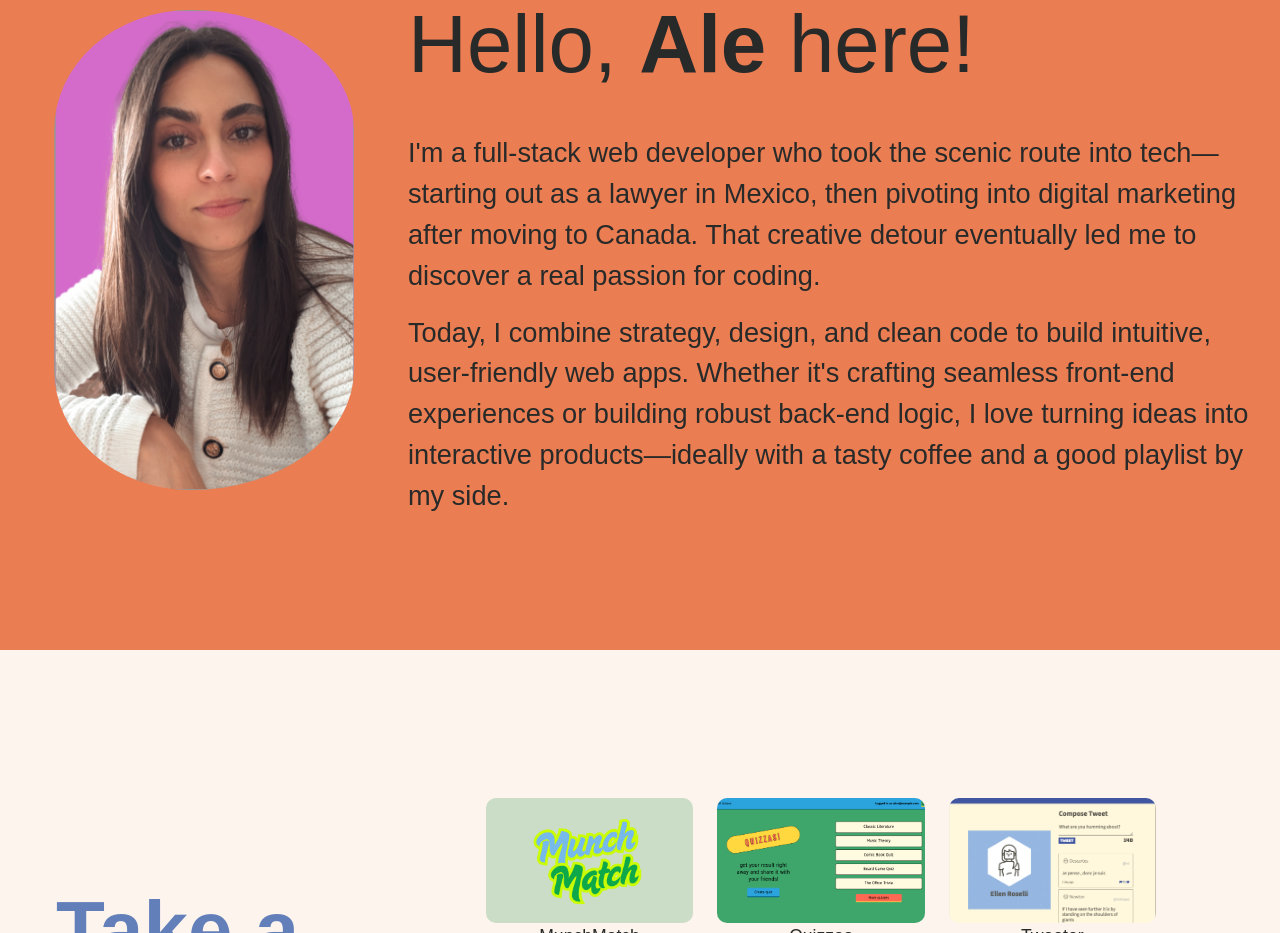
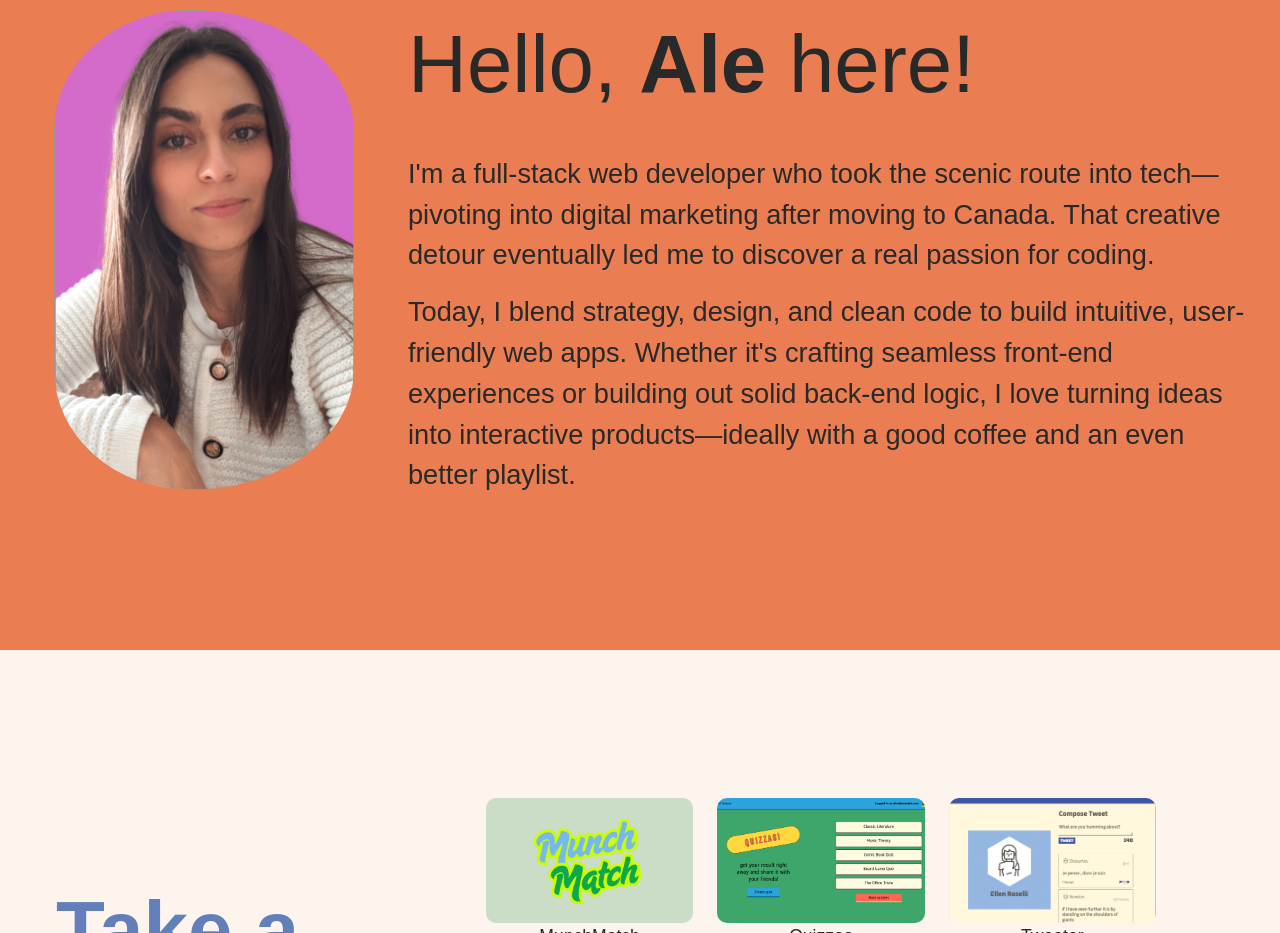
Before and after one commit to alemolina43/alemolina43.github.io, a React (Vite) app in the folder my-portfolio/: page / in a window 1280 px wide. Shown: the part 1100-2033 px from the top of the page. Built offline with nearby package versions, Linux system fonts and the light colour scheme; a web font is replaced by a local one.

Commit message:
Change bio

```diff
--- a/my-portfolio/src/components/About.jsx
+++ b/my-portfolio/src/components/About.jsx
@@ -11,16 +11,16 @@ function About() {
         </h2>
         <p>
           I&apos;m a full-stack web developer who took the scenic route into
-          tech—starting out as a lawyer in Mexico, then pivoting into digital
-          marketing after moving to Canada. That creative detour eventually led
-          me to discover a real passion for coding.
+          tech—pivoting into digital marketing after moving to Canada. That
+          creative detour eventually led me to discover a real passion for
+          coding.
         </p>
         <p>
-          Today, I combine strategy, design, and clean code to build intuitive,
+          Today, I blend strategy, design, and clean code to build intuitive,
           user-friendly web apps. Whether it&apos;s crafting seamless front-end
-          experiences or building robust back-end logic, I love turning ideas
-          into interactive products—ideally with a tasty coffee and a good
-          playlist by my side.
+          experiences or building out solid back-end logic, I love turning ideas
+          into interactive products—ideally with a good coffee and an even
+          better playlist.
         </p>
       </div>
     </section>
```
